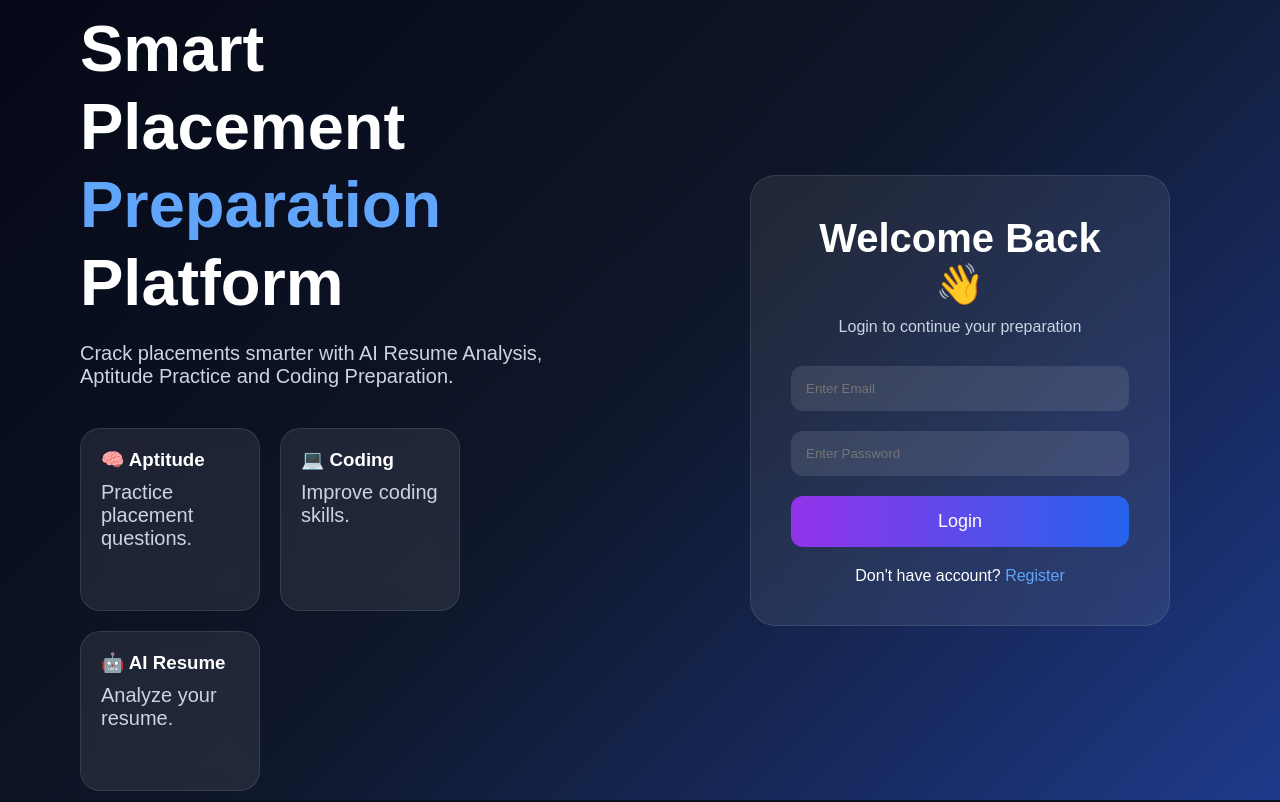
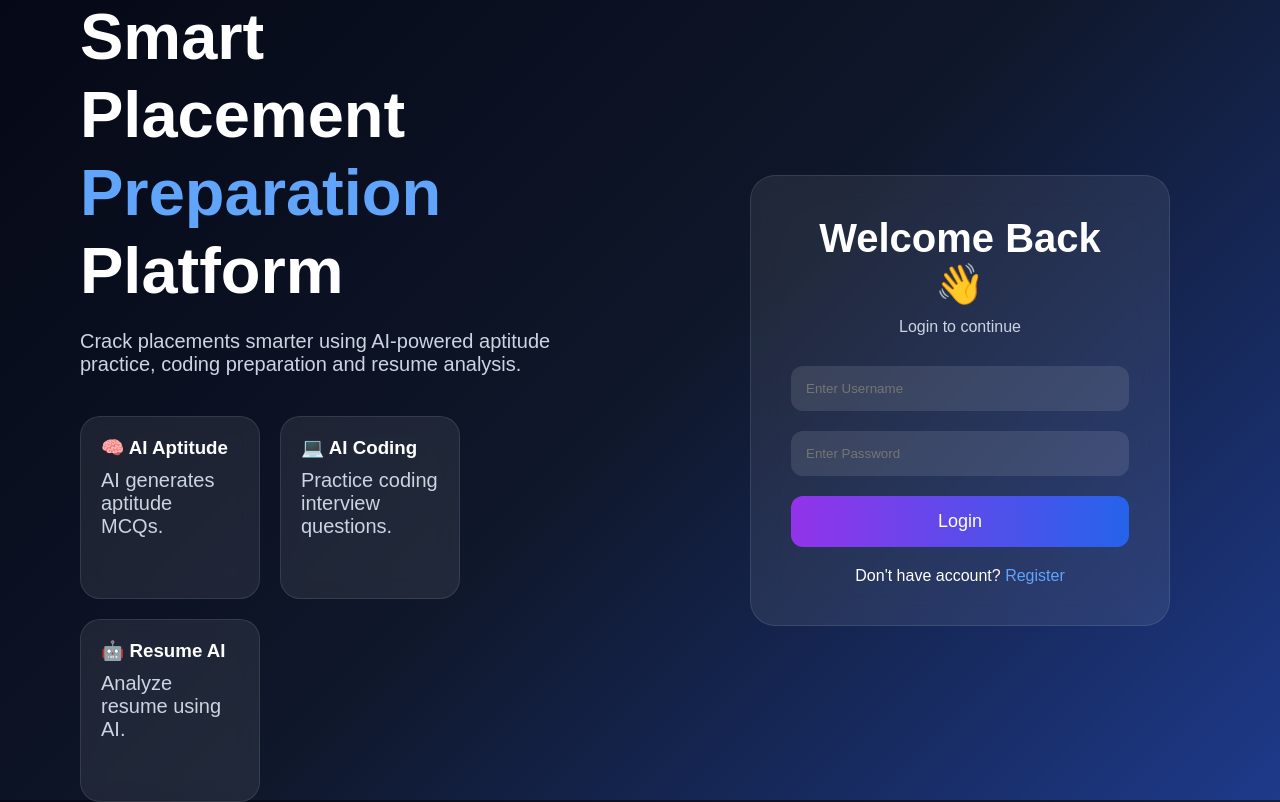
Before and after one commit to riteshml0211-cpu/smart-placement-platform, a Flask app: page /login in a window 1280 px wide. Run offline with Flask 3, Linux system fonts and the light colour scheme; some libraries are stand-ins or nearby versions.

Commit message:
Update login.html

```diff
--- a/templates/login.html
+++ b/templates/login.html
@@ -1,9 +1,12 @@
 <!DOCTYPE html>
 <html>
 <head>
+
     <title>Login</title>
+
     <link rel="stylesheet"
     href="{{ url_for('static', filename='style.css') }}">
+
 </head>
 
 <body>
@@ -19,25 +22,26 @@
         </h1>
 
         <p>
-            Crack placements smarter with AI Resume Analysis,
-            Aptitude Practice and Coding Preparation.
+            Crack placements smarter using AI-powered
+            aptitude practice, coding preparation
+            and resume analysis.
         </p>
 
         <div class="features">
 
             <div class="card">
-                <h3>🧠 Aptitude</h3>
-                <p>Practice placement questions.</p>
+                <h3>🧠 AI Aptitude</h3>
+                <p>AI generates aptitude MCQs.</p>
             </div>
 
             <div class="card">
-                <h3>💻 Coding</h3>
-                <p>Improve coding skills.</p>
+                <h3>💻 AI Coding</h3>
+                <p>Practice coding interview questions.</p>
             </div>
 
             <div class="card">
-                <h3>🤖 AI Resume</h3>
-                <p>Analyze your resume.</p>
+                <h3>🤖 Resume AI</h3>
+                <p>Analyze resume using AI.</p>
             </div>
 
         </div>
@@ -50,14 +54,14 @@
 
             <h2>Welcome Back 👋</h2>
 
-            <p>Login to continue your preparation</p>
+            <p>Login to continue</p>
 
             <form method="POST">
 
                 <input
-                type="email"
-                name="email"
-                placeholder="Enter Email"
+                type="text"
+                name="name"
+                placeholder="Enter Username"
                 required>
 
                 <input
@@ -67,7 +71,9 @@
                 required>
 
                 <button type="submit">
+
                     Login
+
                 </button>
 
             </form>
@@ -77,7 +83,9 @@
                 Don't have account?
 
                 <a href="/register">
+
                     Register
+
                 </a>
 
             </div>
```
